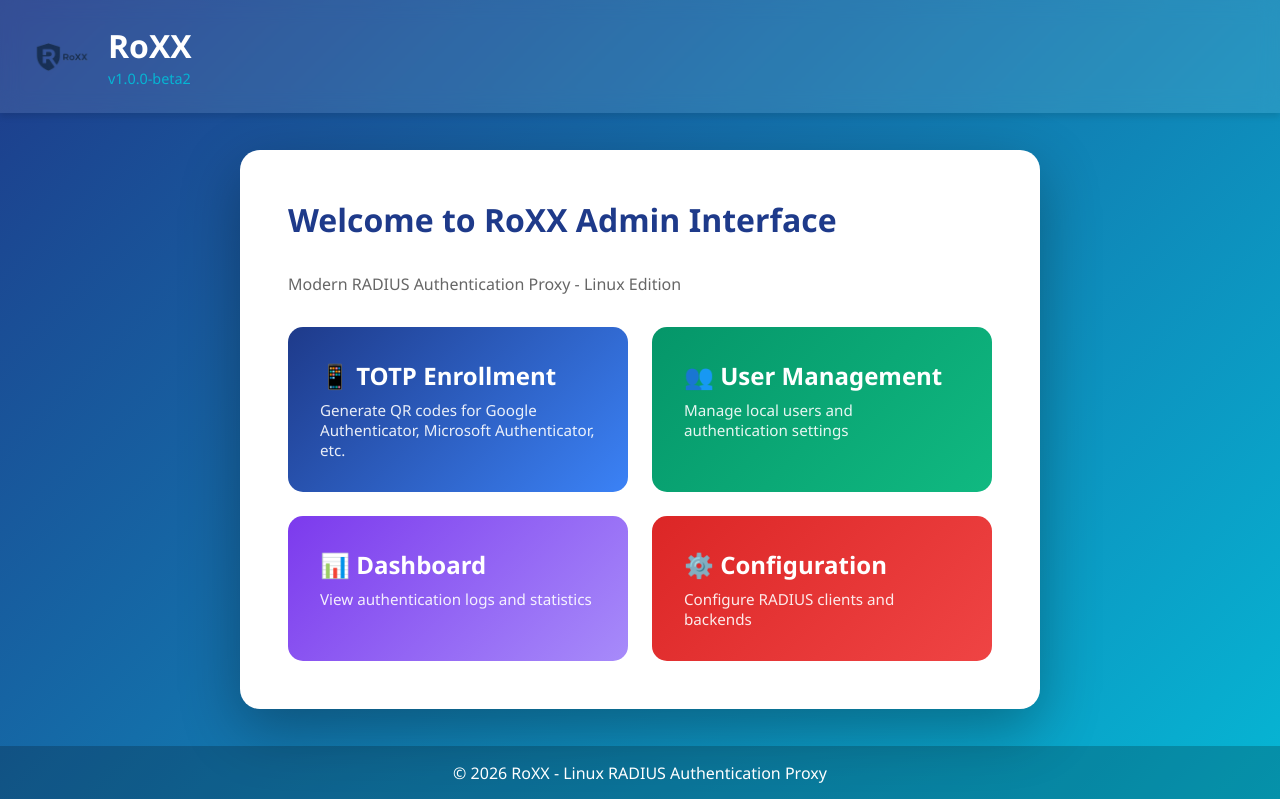
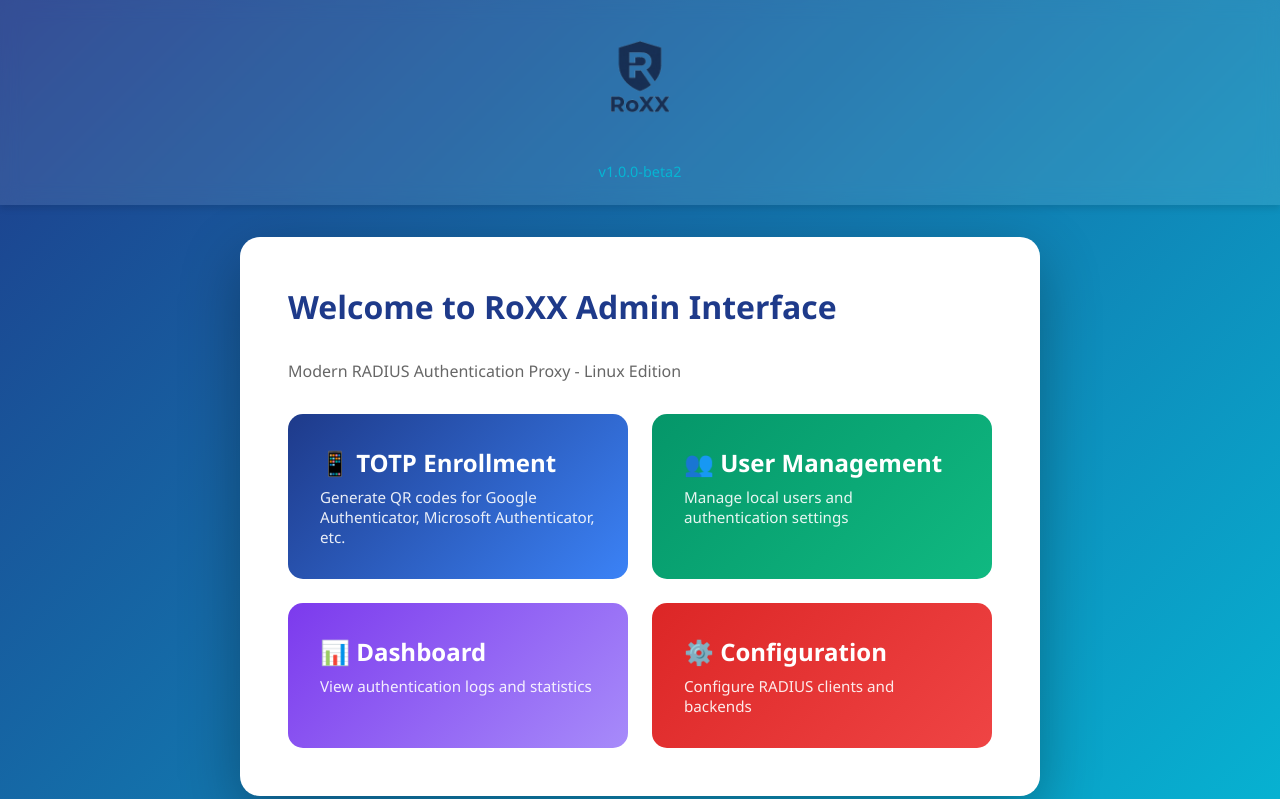
Before and after one commit to tsautier/RoXX, a FastAPI app: page / in a window 1280 px wide. Shown: the top 799 px of the page. Run offline with FastAPI, Linux system fonts and the light colour scheme.

Commit message:
Brand: Switch to vertical logo with text below and update UI

```diff
--- a/roxx/web/templates/index.html
+++ b/roxx/web/templates/index.html
@@ -29,8 +29,9 @@
 
         .logo {
             display: flex;
+            flex-direction: column;
             align-items: center;
-            gap: 1rem;
+            gap: 0.5rem;
         }
 
         .logo h1 {
@@ -112,11 +113,8 @@
 <body>
     <header>
         <div class="logo">
-            <img src="/static/img/logo.png" alt="RoXX Logo" style="height: 60px;">
-            <div>
-                <h1>RoXX</h1>
-                <span>v1.0.0-beta2</span>
-            </div>
+            <img src="/static/img/logo.png" alt="RoXX Logo" style="height: 120px;">
+            <span style="display: block; margin-top: 10px; color: #06B6D4;">v1.0.0-beta2</span>
         </div>
     </header>
 
```
Also changed, not shown: assets/logo.png, roxx/web/static/img/logo.png.
